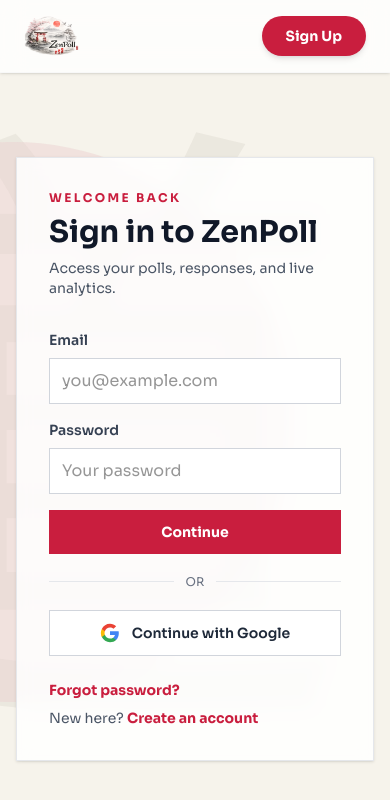
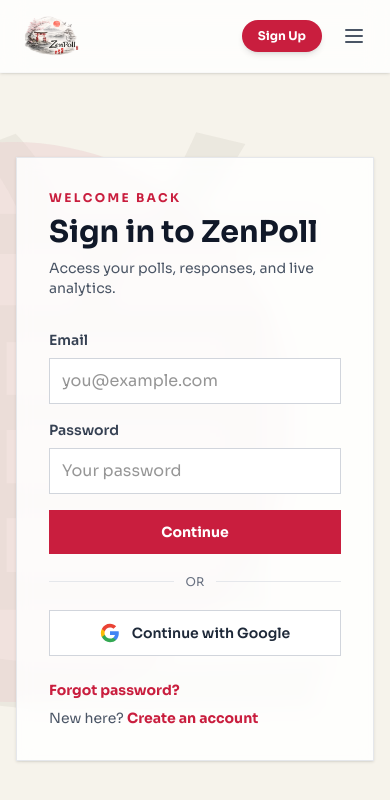
Before and after one commit to Suprabhat3/realtime-pools, a React (Vite) app in the folder frontend/: page /signin in a window 390 px wide. Shown: the top 800 px of the page. Built offline with nearby package versions, Linux system fonts and the light colour scheme; no server answers.

Commit message:
do some ui optimization

```diff
--- a/frontend/src/components/Header.tsx
+++ b/frontend/src/components/Header.tsx
@@ -6,12 +6,17 @@
   const { isAuthenticated, user, signOut } = useAuth();
   const navigate = useNavigate();
   const [isDropdownOpen, setIsDropdownOpen] = useState(false);
+  const [isMobileMenuOpen, setIsMobileMenuOpen] = useState(false);
   const dropdownRef = useRef<HTMLDivElement>(null);
+  const headerRef = useRef<HTMLElement>(null);
 
   useEffect(() => {
     const handleClickOutside = (event: MouseEvent) => {
       if (dropdownRef.current && !dropdownRef.current.contains(event.target as Node)) {
         setIsDropdownOpen(false);
+      }
+      if (headerRef.current && !headerRef.current.contains(event.target as Node)) {
+        setIsMobileMenuOpen(false);
       }
     };
     document.addEventListener("mousedown", handleClickOutside);
@@ -24,11 +29,11 @@
   };
 
   return (
-    <header className="sticky top-0 w-full z-50 bg-white/80 backdrop-blur-md border-b border-gray-100/50 shadow-sm transition-all duration-300">
-      <div className="max-w-7xl mx-auto flex justify-between items-center py-4 px-6 md:px-12">
+    <header ref={headerRef} className="sticky top-0 w-full z-50 bg-white/80 backdrop-blur-md border-b border-gray-100/50 shadow-sm transition-all duration-300">
+      <div className="max-w-7xl mx-auto flex justify-between items-center py-4 px-6 md:px-12 relative z-10">
         {/* Logo */}
         <div className="flex items-center">
-          <Link to="/" className="flex items-center group">
+          <Link to="/" className="flex items-center group" onClick={() => setIsMobileMenuOpen(false)}>
             <img src="/zenpoll-logo.png" alt="Logo" className="h-10 w-14 transition-transform duration-300 group-hover:scale-105" />
           </Link>
         </div>
@@ -85,7 +90,8 @@
         </nav>
 
         {/* Auth / Profile - Right side */}
-        <div className="flex items-center gap-5 text-sm font-semibold relative" ref={dropdownRef}>
+        <div className="flex items-center gap-3 sm:gap-5 text-sm font-semibold relative">
+          <div ref={dropdownRef} className="flex items-center gap-3 sm:gap-5 relative">
           {isAuthenticated ? (
             <>
               <button
@@ -142,13 +148,77 @@
               </Link>
               <Link
                 to="/signup"
-                className="bg-brand-crimson hover:bg-brand-crimson-hover text-white px-6 py-2.5 font-bold rounded-full shadow-md hover:shadow-lg transform hover:-translate-y-0.5 transition-all duration-200"
+                className="bg-brand-crimson hover:bg-brand-crimson-hover text-white px-4 py-2 sm:px-6 sm:py-2.5 font-bold rounded-full shadow-md hover:shadow-lg transform hover:-translate-y-0.5 transition-all duration-200 text-xs sm:text-sm whitespace-nowrap"
               >
                 Sign Up
               </Link>
             </>
           )}
+          </div>
+
+          {/* Mobile Menu Toggle */}
+          <button
+            onClick={() => setIsMobileMenuOpen(!isMobileMenuOpen)}
+            className="md:hidden flex items-center justify-center p-2 -mr-2 text-gray-600 hover:text-brand-crimson focus:outline-none transition-colors"
+            aria-label="Toggle menu"
+          >
+            <svg className="w-6 h-6" fill="none" stroke="currentColor" viewBox="0 0 24 24">
+              {isMobileMenuOpen ? (
+                <path strokeLinecap="round" strokeLinejoin="round" strokeWidth={2} d="M6 18L18 6M6 6l12 12" />
+              ) : (
+                <path strokeLinecap="round" strokeLinejoin="round" strokeWidth={2} d="M4 6h16M4 12h16M4 18h16" />
+              )}
+            </svg>
+          </button>
         </div>
+      </div>
+
+      {/* Mobile Menu Dropdown */}
+      <div
+        className={`md:hidden absolute top-full left-0 w-full bg-white/95 backdrop-blur-md border-b border-gray-100 shadow-lg transition-all duration-300 ease-in-out overflow-hidden ${
+          isMobileMenuOpen ? "max-h-96 opacity-100" : "max-h-0 opacity-0"
+        }`}
+      >
+        <nav className="flex flex-col py-4 px-6 space-y-4 text-sm font-bold tracking-wider uppercase text-gray-600">
+          <NavLink
+            to="/explorer"
+            onClick={() => setIsMobileMenuOpen(false)}
+            className={({ isActive }) =>
+              `block transition-colors hover:text-brand-crimson ${isActive ? "text-brand-crimson" : ""}`
+            }
+          >
+            Explorer
+          </NavLink>
+          <NavLink
+            to="/create"
+            onClick={() => setIsMobileMenuOpen(false)}
+            className={({ isActive }) =>
+              `block transition-colors hover:text-brand-crimson ${isActive ? "text-brand-crimson" : ""}`
+            }
+          >
+            Create
+          </NavLink>
+          {isAuthenticated && (
+            <NavLink
+              to="/dashboard"
+              onClick={() => setIsMobileMenuOpen(false)}
+              className={({ isActive }) =>
+                `block transition-colors hover:text-brand-crimson ${isActive ? "text-brand-crimson" : ""}`
+              }
+            >
+              Dashboard
+            </NavLink>
+          )}
+          {!isAuthenticated && (
+            <Link
+              to="/signin"
+              onClick={() => setIsMobileMenuOpen(false)}
+              className="block text-gray-600 hover:text-brand-crimson transition-colors sm:hidden"
+            >
+              Log in
+            </Link>
+          )}
+        </nav>
       </div>
     </header>
   );
```
Also changed, not shown: frontend/vercel.json (added).
